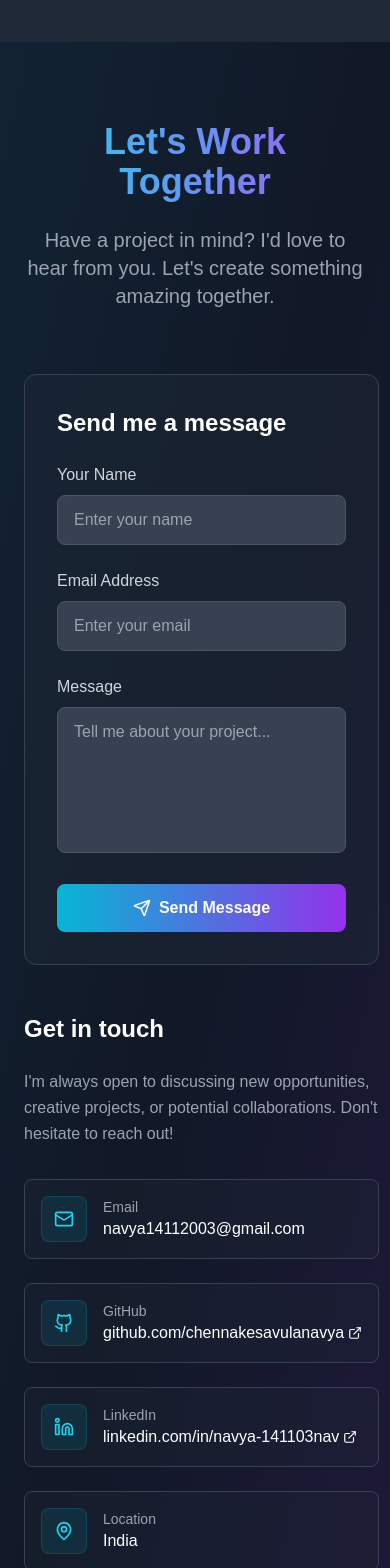
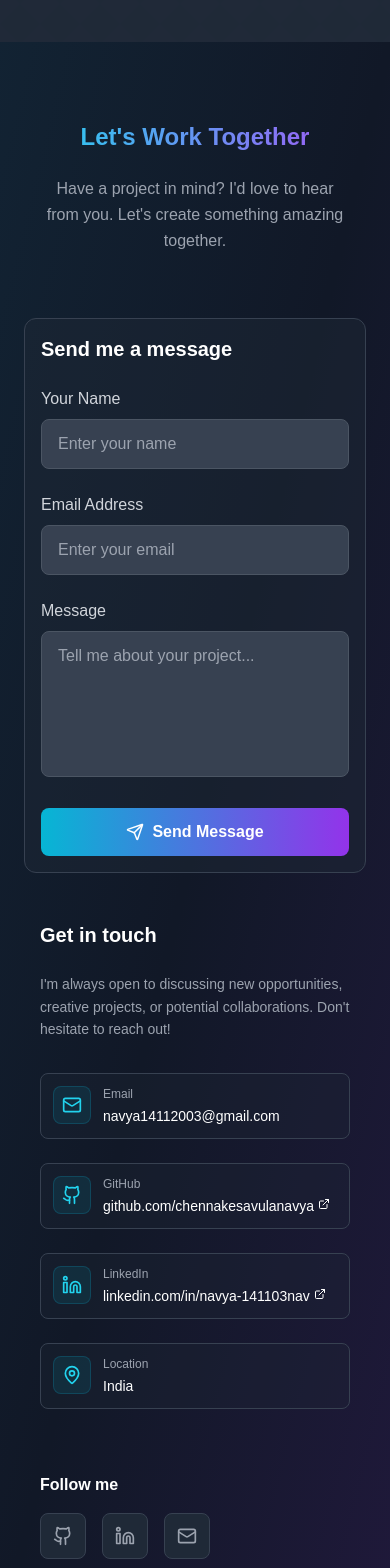
Before and after one commit to chennakesavulanavya/navyachennakesavula-portfolio, a React (Vite) app: page / in a window 390 px wide. Shown: the part 6060-7628 px from the top of the page. Built offline with nearby package versions, Linux system fonts and the light colour scheme.

Commit message:
Fix mobile text visibility
Adjusted text visibility and layout for mobile view to ensure all text elements are clearly displayed.

```diff
--- a/src/components/Contact.tsx
+++ b/src/components/Contact.tsx
@@ -98,18 +98,18 @@ const Contact = () => {
       <div className="container mx-auto px-6 relative z-10">
         <div className="max-w-6xl mx-auto">
           <div className="text-center mb-16">
-            <h2 className="text-4xl md:text-5xl font-bold mb-6 bg-gradient-to-r from-cyan-400 to-purple-500 bg-clip-text text-transparent">
+            <h2 className="text-2xl sm:text-3xl md:text-4xl lg:text-5xl font-bold mb-6 bg-gradient-to-r from-cyan-400 to-purple-500 bg-clip-text text-transparent leading-tight">
               Let's Work Together
             </h2>
-            <p className="text-xl text-gray-400 max-w-2xl mx-auto">
+            <p className="text-base sm:text-lg md:text-xl text-gray-400 max-w-2xl mx-auto leading-relaxed px-4">
               Have a project in mind? I'd love to hear from you. Let's create something amazing together.
             </p>
           </div>
 
           <div className="grid lg:grid-cols-2 gap-12">
             {/* Contact Form */}
-            <div className="bg-gray-800/50 border border-gray-700 rounded-xl p-8">
-              <h3 className="text-2xl font-bold text-white mb-6">Send me a message</h3>
+            <div className="bg-gray-800/50 border border-gray-700 rounded-xl p-4 sm:p-6 lg:p-8">
+              <h3 className="text-xl sm:text-2xl font-bold text-white mb-6">Send me a message</h3>
 
               <form onSubmit={handleSubmit} className="space-y-6">
                 <div>
@@ -170,9 +170,9 @@ const Contact = () => {
 
             {/* Contact Information */}
             <div className="space-y-8">
-              <div>
-                <h3 className="text-2xl font-bold text-white mb-6">Get in touch</h3>
-                <p className="text-gray-400 leading-relaxed mb-8">
+              <div className="px-4 sm:px-0">
+                <h3 className="text-xl sm:text-2xl font-bold text-white mb-6">Get in touch</h3>
+                <p className="text-sm sm:text-base text-gray-400 leading-relaxed mb-8">
                   I'm always open to discussing new opportunities, creative projects,
                   or potential collaborations. Don't hesitate to reach out!
                 </p>
@@ -182,25 +182,25 @@ const Contact = () => {
                 {contactInfo.map((item, index) => (
                   <div
                     key={index}
-                    className="flex items-center p-4 bg-gray-800/30 border border-gray-700 rounded-lg hover:border-cyan-500/50 transition-all duration-300"
+                    className="flex items-start p-3 sm:p-4 bg-gray-800/30 border border-gray-700 rounded-lg hover:border-cyan-500/50 transition-all duration-300 mx-4 sm:mx-0"
                   >
-                    <div className="p-3 bg-cyan-500/10 border border-cyan-500/20 rounded-lg text-cyan-400 mr-4">
+                    <div className="p-2 sm:p-3 bg-cyan-500/10 border border-cyan-500/20 rounded-lg text-cyan-400 mr-3 sm:mr-4 flex-shrink-0">
                       {item.icon}
                     </div>
-                    <div className="flex-1">
-                      <div className="text-gray-400 text-sm">{item.label}</div>
+                    <div className="flex-1 min-w-0">
+                      <div className="text-gray-400 text-xs sm:text-sm mb-1">{item.label}</div>
                       {item.href ? (
                         <a
                           href={item.href}
-                          className="text-white hover:text-cyan-400 transition-colors flex items-center gap-1"
+                          className="text-white hover:text-cyan-400 transition-colors flex items-start gap-1 text-sm sm:text-base break-all"
                           target={item.href.startsWith('http') ? '_blank' : undefined}
                           rel={item.href.startsWith('http') ? 'noopener noreferrer' : undefined}
                         >
-                          {item.value}
-                          {item.href.startsWith('http') && <ExternalLink size={14} />}
+                          <span className="break-all">{item.value}</span>
+                          {item.href.startsWith('http') && <ExternalLink size={12} className="flex-shrink-0 mt-0.5" />}
                         </a>
                       ) : (
-                        <div className="text-white">{item.value}</div>
+                        <div className="text-white text-sm sm:text-base">{item.value}</div>
                       )}
                     </div>
                   </div>
@@ -208,8 +208,8 @@ const Contact = () => {
               </div>
 
               {/* Social Links */}
-              <div className="pt-8">
-                <h4 className="text-lg font-semibold text-white mb-4">Follow me</h4>
+              <div className="pt-8 px-4 sm:px-0">
+                <h4 className="text-base sm:text-lg font-semibold text-white mb-4">Follow me</h4>
                 <div className="flex gap-4">
                   {[
                     { icon: <Github size={20} />, href: "https://github.com/chennakesavulanavya", label: "GitHub" },
```
